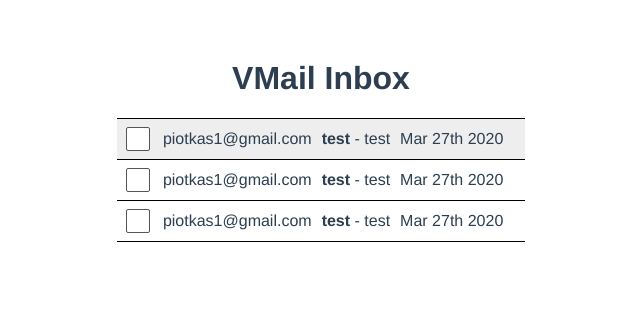
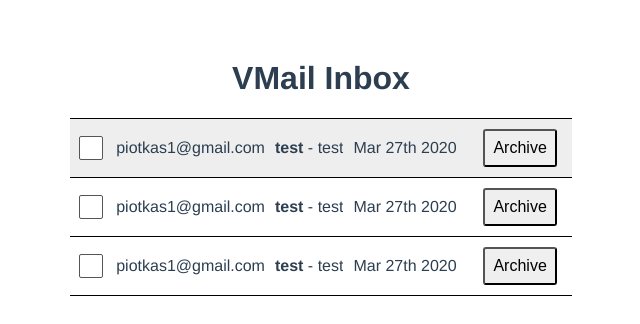
Before and after one commit to kasprzyk/vue3-gmail-clone, a Vue app: page / in a window 1280 px wide. Shown: the top 324 px of the page, without its empty margins (319-959 px from the left). Built offline with nearby package versions, Linux system fonts and the light colour scheme.

Commit message:
Archive button

```diff
--- a/src/App.vue
+++ b/src/App.vue
@@ -18,6 +18,9 @@
           </p>
         </td>
         <td class="date">{{ format(new Date(email.sentAt), "MMM do yyyy") }}</td>
+        <td>
+          <button @click="email.archived = true">Archive</button>
+        </td>
       </tr>
     </tbody>
   </table>
```
